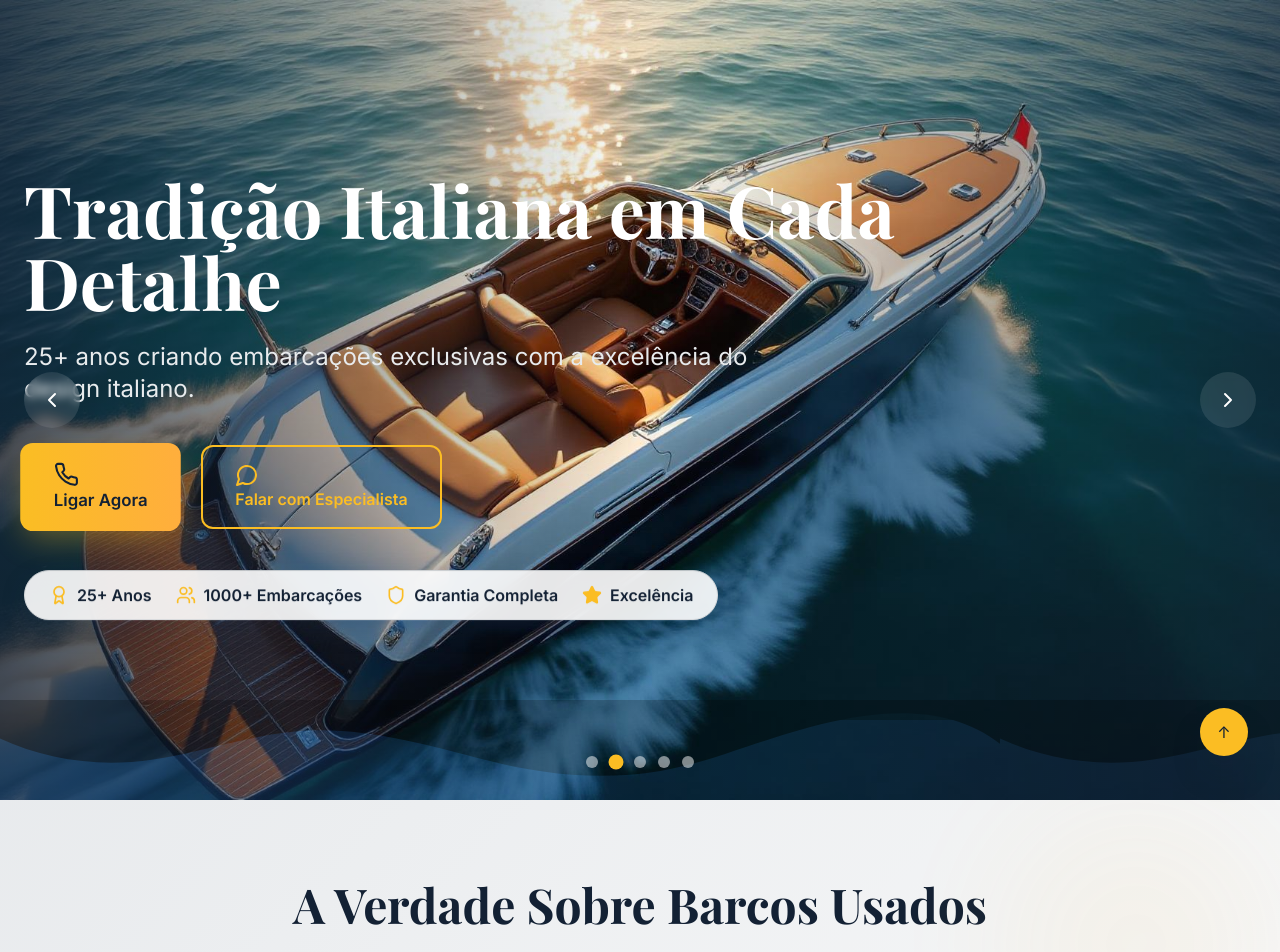
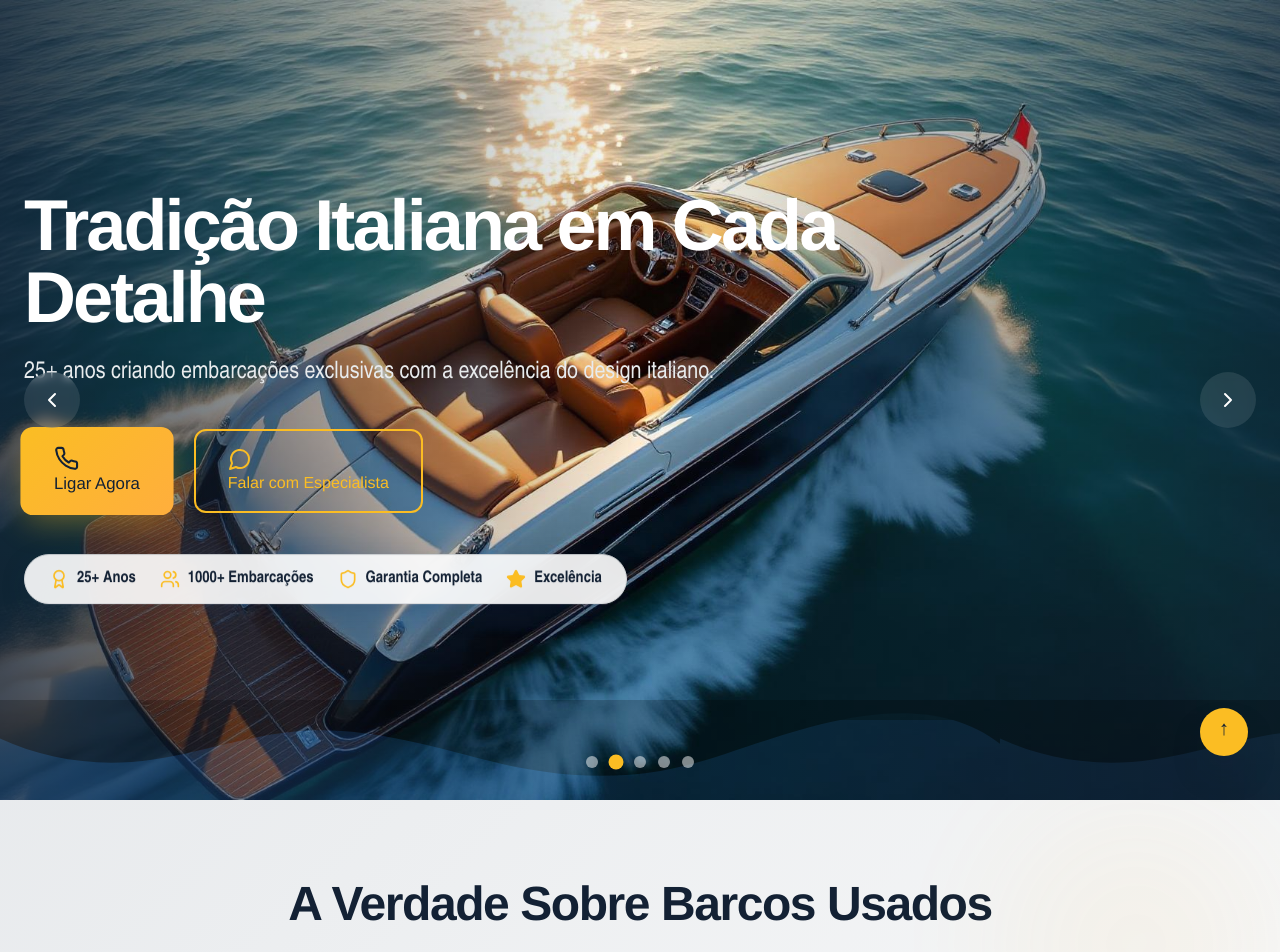
Before and after one commit to italianboats/italian-boats-premium-launch, a React (Vite) app: page / in a window 1280 px wide. Shown: the top 952 px of the page. Built offline with nearby package versions, Linux system fonts and the light colour scheme; the HTML template or start-up script is replaced by a standard one.

Commit message:
Update typography

```diff
--- a/src/index.css
+++ b/src/index.css
@@ -1,10 +1,8 @@
-@import url('https://fonts.googleapis.com/css2?family=Playfair+Display:wght@400;600;700&family=Inter:wght@300;400;500;600;700&display=swap');
-
 @tailwind base;
 @tailwind components;
 @tailwind utilities;
 
-/* Italian Boats Luxury Design System */
+/* Italian Boats Luxury Design System - Typography Helvetica */
 
 @layer base {
   :root {
@@ -46,6 +44,7 @@
     /* Animations */
     --transition-luxury: all 0.4s cubic-bezier(0.23, 1, 0.32, 1);
     --transition-smooth: all 0.3s cubic-bezier(0.4, 0, 0.2, 1);
+    --transition-bounce: all 0.5s cubic-bezier(0.68, -0.55, 0.265, 1.55);
 
     /* Shadcn Updates with Italian Theme */
     --primary: var(--italian-navy);
@@ -75,19 +74,51 @@
   }
 
   body {
-    @apply bg-background text-foreground font-inter;
+    @apply bg-background text-foreground;
+    font-family: 'Helvetica LT Narrow', 'Helvetica Neue Condensed', 'Helvetica Condensed', 'Arial Narrow', sans-serif;
     overflow-x: hidden;
   }
 
+  /* Helvetica Typography Hierarchy */
   h1, h2, h3, h4, h5, h6 {
-    @apply font-playfair;
+    font-family: 'Helvetica Neue LT Pro', 'HelveticaNeue LT 27 UltLtCn', 'Helvetica Neue', 'Helvetica', sans-serif;
+    font-weight: 300;
+    letter-spacing: -0.02em;
+  }
+
+  /* Specific heading weights and spacing */
+  h1 {
+    font-weight: 100;
+    letter-spacing: -0.04em;
+  }
+
+  h2 {
+    font-weight: 200;
+    letter-spacing: -0.03em;
+  }
+
+  h3, h4 {
+    font-weight: 300;
+    letter-spacing: -0.01em;
+  }
+
+  h5, h6 {
+    font-weight: 400;
+  }
+
+  /* Body text with Helvetica Narrow */
+  p, span, div:not(.no-narrow), li, label, input, textarea {
+    font-family: 'Helvetica LT Narrow', 'Helvetica Neue Condensed', 'Helvetica Condensed', 'Arial Narrow', sans-serif;
   }
 }
 
 @layer components {
   /* Luxury Button Variants - Fixed color classes */
   .btn-luxury {
-    @apply bg-gradient-to-r from-luxury-gold to-golden-sunset font-semibold px-8 py-4 rounded-xl transition-all duration-300 hover:scale-105 active:scale-95;
+    @apply font-semibold px-8 py-4 rounded-xl transition-all duration-300 hover:scale-105 active:scale-95;
+    font-family: 'Helvetica Neue LT Pro', 'Helvetica Neue', sans-serif;
+    font-weight: 500;
+    background: var(--gradient-luxury);
     color: hsl(var(--italian-navy));
     box-shadow: var(--shadow-luxury);
   }
@@ -97,7 +128,9 @@
   }
 
   .btn-italian {
-    @apply bg-gradient-to-r font-semibold px-8 py-4 rounded-xl text-white transition-all duration-300 hover:scale-105;
+    @apply font-semibold px-8 py-4 rounded-xl text-white transition-all duration-300 hover:scale-105;
+    font-family: 'Helvetica Neue LT Pro', 'Helvetica Neue', sans-serif;
+    font-weight: 500;
     background: var(--gradient-italian);
     box-shadow: var(--shadow-elegant);
   }
@@ -108,6 +141,8 @@
 
   .btn-outline-luxury {
     @apply border-2 bg-transparent font-semibold px-8 py-4 rounded-xl transition-all duration-300 hover:scale-105;
+    font-family: 'Helvetica Neue LT Pro', 'Helvetica Neue', sans-serif;
+    font-weight: 500;
     border-color: hsl(var(--luxury-gold));
     color: hsl(var(--luxury-gold));
   }
@@ -119,7 +154,11 @@
 
   /* Floating Badge */
   .floating-badge {
-    @apply bg-white/90 backdrop-blur-md text-italian-navy px-6 py-3 rounded-full shadow-elegant border border-platinum animate-pulse;
+    @apply bg-white/90 backdrop-blur-md px-6 py-3 rounded-full shadow-elegant border animate-pulse;
+    color: hsl(var(--italian-navy));
+    border-color: hsl(var(--platinum));
+    font-family: 'Helvetica Neue LT Pro', 'Helvetica Neue', sans-serif;
+    font-weight: 500;
   }
 
   /* Wave Animation */
@@ -141,6 +180,18 @@
     white-space: nowrap;
     animation: typewriter 3s steps(40, end), blink-caret 0.75s step-end infinite;
   }
+
+  /* Fixed luxury card with proper shadow */
+  .luxury-card {
+    @apply bg-white/95 backdrop-blur-sm rounded-2xl border transition-all duration-500 hover:-translate-y-2 hover:scale-105;
+    border-color: hsl(var(--silver-mist));
+    box-shadow: var(--shadow-luxury);
+  }
+
+  .luxury-card:hover {
+    box-shadow: var(--shadow-gold);
+  }
+
   /* Service Cards with proper colors */
   .service-card {
     @apply p-8 cursor-pointer bg-white/95 backdrop-blur-sm rounded-2xl border transition-all duration-500 hover:-translate-y-2 hover:scale-105;
@@ -226,17 +277,6 @@
   .service-bullet-ocean-blue {
     background-color: hsl(var(--ocean-blue));
   }
-
-  /* Fixed luxury card with proper shadow */
-  .luxury-card {
-    @apply bg-white/95 backdrop-blur-sm rounded-2xl border transition-all duration-500 hover:-translate-y-2 hover:scale-105;
-    border-color: hsl(var(--silver-mist));
-    box-shadow: var(--shadow-luxury);
-  }
-
-  .luxury-card:hover {
-    box-shadow: var(--shadow-gold);
-  }
 }
 
 @layer utilities {
@@ -311,6 +351,19 @@
   .transition-bounce {
     transition: var(--transition-bounce);
   }
+
+  /* Typography utilities for Helvetica */
+  .font-helvetica-neue {
+    font-family: 'Helvetica Neue LT Pro', 'HelveticaNeue LT 27 UltLtCn', 'Helvetica Neue', 'Helvetica', sans-serif;
+  }
+
+  .font-helvetica-narrow {
+    font-family: 'Helvetica LT Narrow', 'Helvetica Neue Condensed', 'Helvetica Condensed', 'Arial Narrow', sans-serif;
+  }
+
+  .font-helvetica {
+    font-family: 'Helvetica Neue LT', 'Helvetica Neue', 'Helvetica', '-apple-system', 'BlinkMacSystemFont', sans-serif;
+  }
 }
 
 /* Keyframes for Animations */
--- a/tailwind.config.ts
+++ b/tailwind.config.ts
@@ -14,8 +14,9 @@ export default {
     },
     extend: {
       fontFamily: {
-        playfair: ['Playfair Display', 'serif'],
-        inter: ['Inter', 'sans-serif'],
+        'helvetica-neue': ['Helvetica Neue LT Pro', 'HelveticaNeue LT 27 UltLtCn', 'Helvetica Neue', 'Helvetica', 'sans-serif'],
+        'helvetica-narrow': ['Helvetica LT Narrow', 'Helvetica Neue Condensed', 'Helvetica Condensed', 'Arial Narrow', 'sans-serif'],
+        'helvetica': ['Helvetica Neue LT', 'Helvetica Neue', 'Helvetica', '-apple-system', 'BlinkMacSystemFont', 'sans-serif'],
       },
       colors: {
         border: "hsl(var(--border))",
```
